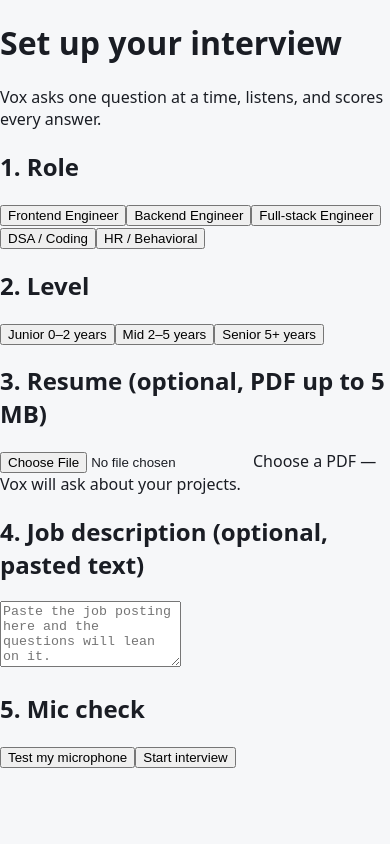
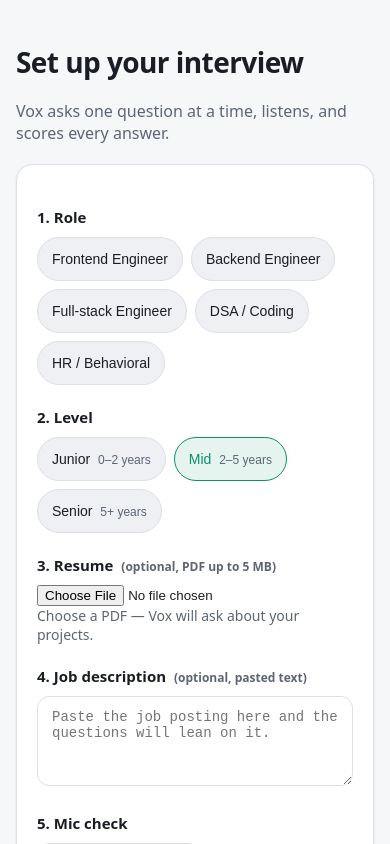
Before and after one commit to janardhanreddydoddipalli-rgb/vox-ai, a Next.js app: page /new in a window 390 px wide. Shown: the top 844 px of the page. Built offline with nearby package versions, Linux system fonts and the light colour scheme.

Commit message:
feat: phase 4 styles — cards, buttons, chips, report, dashboard, interview; states + 390px mobile

```diff
--- a/src/app/globals.css
+++ b/src/app/globals.css
@@ -77,3 +77,172 @@ body {
   color: var(--text);
   font-size: 14px;
 }
+
+/* ---- Phase 4 shared primitives ---- */
+.btn {
+  display: inline-flex;
+  align-items: center;
+  justify-content: center;
+  min-height: 44px;
+  padding: 10px 18px;
+  border-radius: 12px;
+  border: 1px solid var(--border);
+  background: var(--surface-2);
+  color: var(--text);
+  font-size: 14px;
+  cursor: pointer;
+  transition: transform 0.15s ease, background 0.15s ease, border-color 0.15s ease;
+}
+.btn:hover { background: var(--surface); border-color: var(--muted); }
+.btn:active { transform: scale(0.98); }
+.btn:disabled { opacity: 0.5; cursor: not-allowed; }
+.btn-primary { background: var(--accent); border-color: var(--accent); color: #07110d; font-weight: 600; }
+.btn-primary:hover { background: var(--accent); filter: brightness(1.08); }
+.btn-secondary { background: var(--surface-2); }
+.btn-danger { background: transparent; border-color: var(--danger); color: var(--danger); }
+a.btn { text-decoration: none; }
+
+.card {
+  background: var(--surface);
+  border: 1px solid var(--border);
+  border-radius: 16px;
+  padding: 20px;
+  margin-bottom: 16px;
+  box-shadow: var(--shadow-1, none);
+}
+
+.pill-accent { background: var(--accent-dim); color: var(--accent); border-color: var(--accent); }
+.tabular { font-variant-numeric: tabular-nums; }
+.form-error {
+  background: rgba(240, 113, 108, 0.12);
+  border: 1px solid rgba(240, 113, 108, 0.4);
+  color: var(--danger);
+  border-radius: 12px;
+  padding: 10px 14px;
+  margin: 12px 0;
+  font-size: 14px;
+}
+.empty-note { color: var(--muted); font-size: 14px; }
+.skeleton {
+  border-radius: 12px;
+  background: linear-gradient(90deg, var(--surface-2) 25%, var(--surface) 50%, var(--surface-2) 75%);
+  background-size: 200% 100%;
+  animation: shimmer 1.2s infinite;
+  margin: 12px auto;
+}
+@keyframes shimmer { from { background-position: 200% 0; } to { background-position: -200% 0; } }
+.skeleton-question { max-width: 640px; height: 84px; margin: 24px auto; }
+.skeleton-line { max-width: 640px; height: 40px; }
+.skeleton-line.short { max-width: 420px; }
+
+/* ---- /new onboarding ---- */
+.new-page { max-width: 640px; margin: 0 auto; padding: 24px 16px 48px; }
+.new-page h1 { font-size: 28px; letter-spacing: -0.02em; }
+.new-sub { color: var(--muted); margin-bottom: 20px; }
+.new-page h2 { font-size: 15px; margin: 22px 0 10px; }
+.chips { display: flex; flex-wrap: wrap; gap: 8px; }
+.chip {
+  padding: 10px 14px;
+  border-radius: 999px;
+  border: 1px solid var(--border);
+  background: var(--surface-2);
+  color: var(--text);
+  font-size: 14px;
+  min-height: 44px;
+  cursor: pointer;
+}
+.chip:hover { border-color: var(--muted); }
+.chip-active { background: var(--accent-dim); border-color: var(--accent); color: var(--accent); }
+.chip-hint { color: var(--muted); font-size: 12px; margin-left: 4px; }
+.file-label { display: block; font-size: 14px; color: var(--muted); }
+.file-label input { display: block; margin-top: 8px; color: var(--text); }
+.new-page textarea {
+  width: 100%;
+  padding: 12px 14px;
+  border-radius: 12px;
+  border: 1px solid var(--border);
+  background: var(--surface);
+  color: var(--text);
+  font-size: 14px;
+  resize: vertical;
+}
+.mic-meter { height: 8px; border-radius: 999px; background: var(--surface-2); margin-top: 10px; overflow: hidden; }
+.mic-meter > div { height: 100%; background: var(--accent); transition: width 0.1s linear; }
+.mic-ok { color: var(--accent); font-size: 14px; }
+.mic-denied { color: var(--danger); font-size: 14px; }
+.btn-start { width: 100%; margin-top: 24px; font-size: 16px; }
+
+/* ---- interview screen ---- */
+.interview-page { max-width: 720px; margin: 0 auto; padding: 16px; }
+.interview-top { display: flex; align-items: center; justify-content: space-between; gap: 12px; flex-wrap: wrap; }
+.interview-meta { display: flex; gap: 8px; flex-wrap: wrap; }
+.current-question {
+  background: var(--surface);
+  border: 1px solid var(--border);
+  border-left: 4px solid var(--accent);
+  border-radius: 12px;
+  padding: 16px 18px;
+  margin: 16px 0;
+}
+.current-question h2 { font-size: 12px; text-transform: uppercase; letter-spacing: 0.08em; color: var(--muted); margin: 0 0 6px; }
+.current-question p { font-size: 17px; line-height: 1.5; margin: 0; }
+.transcript { max-height: 40vh; overflow-y: auto; margin-bottom: 12px; }
+.turn { margin-bottom: 10px; }
+.turn-role { font-size: 11px; text-transform: uppercase; letter-spacing: 0.06em; color: var(--muted); }
+.turn p { margin: 2px 0 0; font-size: 14px; line-height: 1.5; }
+.turn-assistant p { color: var(--text); }
+.turn-user p { color: var(--muted); }
+.turn-partial { opacity: 0.7; }
+.state-card { text-align: center; padding: 32px 24px; margin-top: 24px; }
+
+/* ---- report ---- */
+.report-page { max-width: 760px; margin: 0 auto; padding: 24px 16px 48px; }
+.report-head { display: flex; justify-content: space-between; align-items: flex-start; gap: 12px; flex-wrap: wrap; }
+.report-head h1 { letter-spacing: -0.02em; }
+.report-sub { color: var(--muted); font-size: 14px; }
+.score-band {
+  display: flex; align-items: center; gap: 20px;
+  background: var(--surface); border: 1px solid var(--border);
+  border-radius: 16px; padding: 20px; margin: 16px 0;
+}
+.score-big { font-size: 44px; font-weight: 700; color: var(--accent); }
+.report-summary { line-height: 1.5; }
+.report-cols { display: grid; grid-template-columns: 1fr 1fr; gap: 16px; }
+.report-cols ul { padding-left: 18px; line-height: 1.7; }
+.report-qh { margin: 24px 0 12px; }
+.qa-card h3 { font-size: 15px; line-height: 1.45; }
+.qa-head { display: flex; justify-content: space-between; gap: 10px; align-items: baseline; }
+.score-chip {
+  background: var(--accent-dim); color: var(--accent);
+  border-radius: 999px; padding: 3px 10px; font-size: 13px; white-space: nowrap;
+}
+.qa-answer { color: var(--muted); font-style: italic; font-size: 14px; }
+.qa-notes { padding-left: 18px; font-size: 13px; line-height: 1.6; color: var(--muted); }
+.qa-missing { font-size: 13px; color: var(--danger); }
+.qa-better summary { cursor: pointer; color: var(--accent); font-size: 14px; }
+.qa-better p { font-size: 14px; line-height: 1.6; }
+
+/* ---- dashboard ---- */
+.dash { max-width: 760px; margin: 0 auto; padding: 24px 16px 48px; }
+.trend-svg { width: 100%; height: 80px; }
+.trend-dot { fill: var(--accent); }
+.trend-line { stroke: var(--accent); stroke-width: 2; }
+.weak-topics ul { padding-left: 18px; line-height: 1.7; }
+.interview-row {
+  display: flex; justify-content: space-between; align-items: center; gap: 12px;
+  padding: 12px 0; border-bottom: 1px solid var(--border); flex-wrap: wrap;
+}
+.interview-row-actions { display: flex; gap: 8px; align-items: center; }
+.empty-state { text-align: center; padding: 24px 0; }
+
+@media (max-width: 640px) {
+  .report-cols { grid-template-columns: 1fr; }
+  .interview-top { flex-direction: column; align-items: stretch; }
+  .interview-top .btn { width: 100%; }
+  .transcript { max-height: 34vh; }
+  .score-big { font-size: 36px; }
+}
+@media (prefers-reduced-motion: reduce) {
+  .skeleton { animation: none; }
+  .btn, .chip { transition: none; }
+}
```
